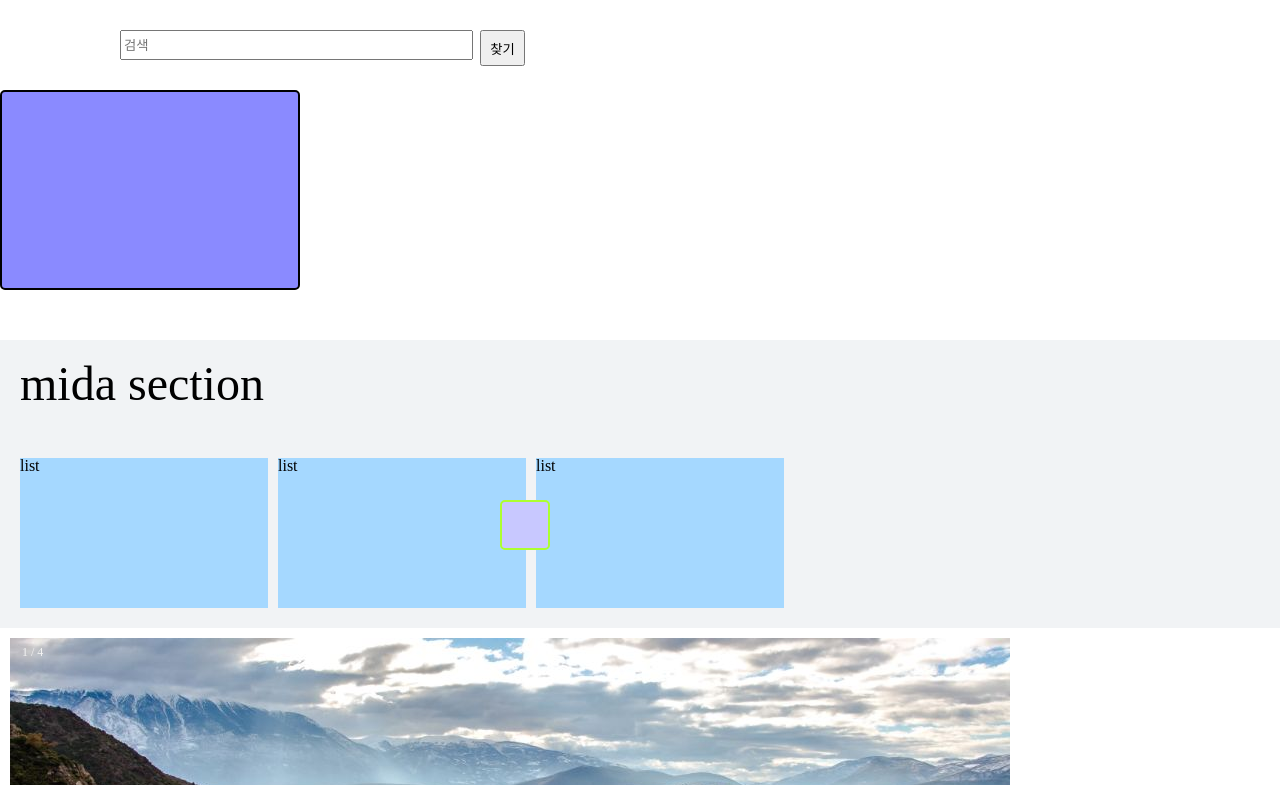
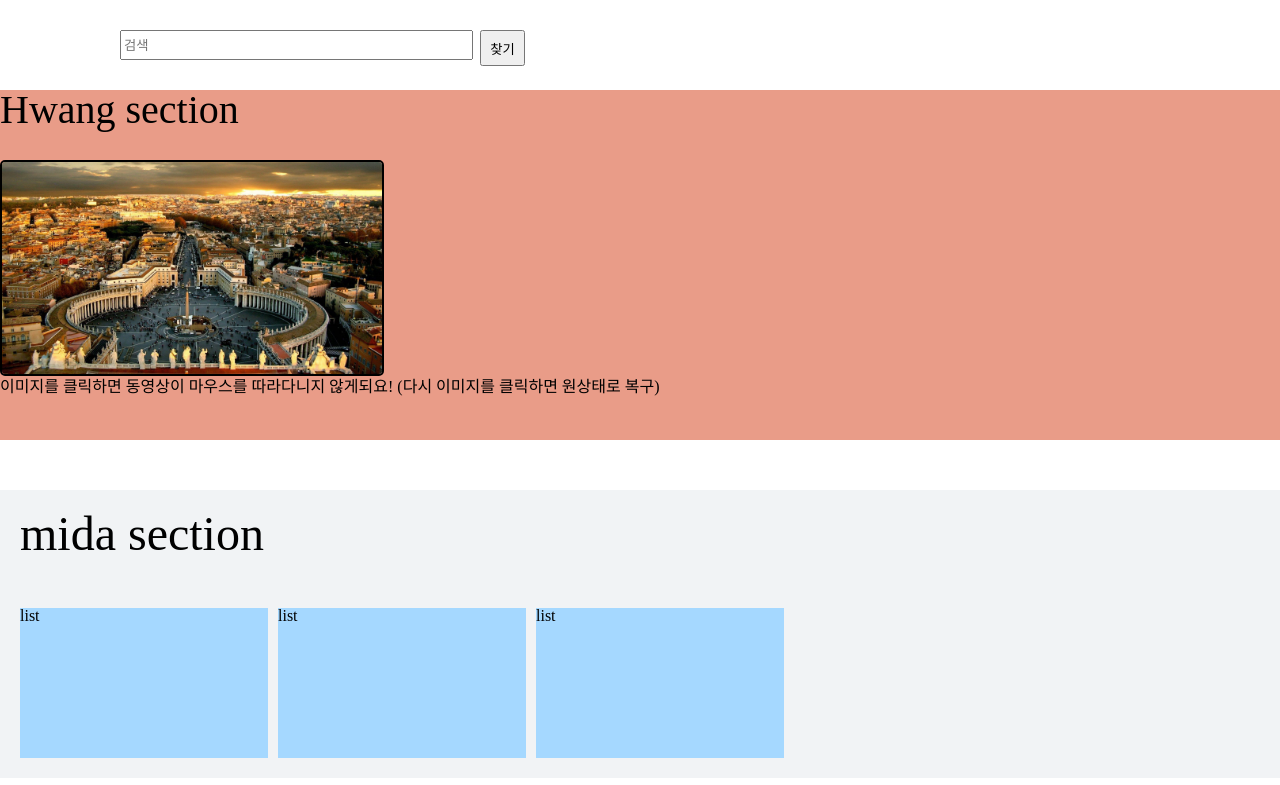
Before and after one commit to d0ngwooK1m/Hanghae99-group2-Test, a plain HTML site: page index.html in a window 1280 px wide. Shown: the top 785 px of the page. Drawn offline with Linux system fonts and the light colour scheme.

Commit message:
비디오가 따라다녀요

```diff
--- a/index.html
+++ b/index.html
@@ -13,8 +13,14 @@
     <div>
         <input type="text" class="hoon-1" placeholder="검색"><button class="hoon-2">찾기</button>
     </div>
-    <div class = 'bg' id ='img-bg'></div>
-    <div class = 'img-box' id = 'Follow-img'></div>
+
+    <div class="Hwang_section">
+        <div class = hwang>Hwang section</div>
+        <img src="image/vatican.jpg"  class = 'bg' id ='img-bg'></img>
+        <iframe src="https://www.youtube.com/embed/kCmF1DzyZTI?autoplay=1&amp;mute=1" title="YouTube video player" frameborder="0" allow="accelerometer; autoplay; clipboard-write; encrypted-media; gyroscope; picture-in-picture" allowfullscreen class = 'img-box' id = 'Follow-img'></iframe>
+        <div>이미지를 클릭하면 동영상이 마우스를 따라다니지 않게되요! (다시 이미지를 클릭하면 원상태로 복구)</div>
+    </div>
+
     <section class="mida-section">
         <h2 class="mida-h2">mida section</h2>
         <ul class="mida-wrap flex-layout">
--- a/script.js
+++ b/script.js
@@ -8,9 +8,16 @@ function HideBox(){
     F_img.style.display = 'none';
 }
 
+let count =true;
+function FollowControlCount(){
+    count = !count;
+}
+
 function FollowMouse(e){
-    F_img.style.left = e.clientX +"px";
-    F_img.style.top = e.clientY +"px";
+    if(count){
+        F_img.style.left = e.clientX +"px";
+        F_img.style.top = e.clientY +"px";
+    }
 }
 
 img_bg.addEventListener('mouseover',ShowBox)
@@ -21,6 +28,8 @@ F_img.addEventListener('mouseout',HideBox)
 
 img_bg.addEventListener('mousemove',FollowMouse)
 F_img.addEventListener('mousemove',FollowMouse)
+img_bg.addEventListener('click', FollowControlCount)
+
 
 // 슬라이더
 let slideIndex = 1;
--- a/style.css
+++ b/style.css
@@ -1,20 +1,33 @@
+.Hwang_section{
+  background-color: #e99c88;
+  height: 350px;
+}
+.hwang{
+  font-size: 40px;
+  margin : 0 0 30px 0;
+}
 .bg{
-    height: 200px;
-    width: 300px;
-    background-color: rgb(23,23,701,0.5);
-    border: 2px solid black;
-    border-radius: 5px;
+  height: 216px;
+  width: 384px;
+  border: 2px solid black;
+  border-radius: 5px;
 }
 .img-box{
-    position:absolute;
-    top: 500px;
-    left: 500px;
-    height: 50px;
-    width: 50px;
-    background-color: rgb(200, 200, 700);
-    border : 2px solid greenyellow;
-    border-radius: 5px;
+  position:absolute;
+  top: 0%;
+  left: 0%;
+  height: 90.17px;
+  width: 137.2px;
+  border : 2px solid greenyellow;
+  border-radius: 5px;
+  display:none;
 }
+.Hwang_section iframe{
+  height: 216px;
+  width: 384px;
+  border: 2px solid gray;
+}
+
 /* flex 기본 */
 .flex-layout {
   display: flex;
```
Also changed, not shown: image/vatican.jpg (added).
